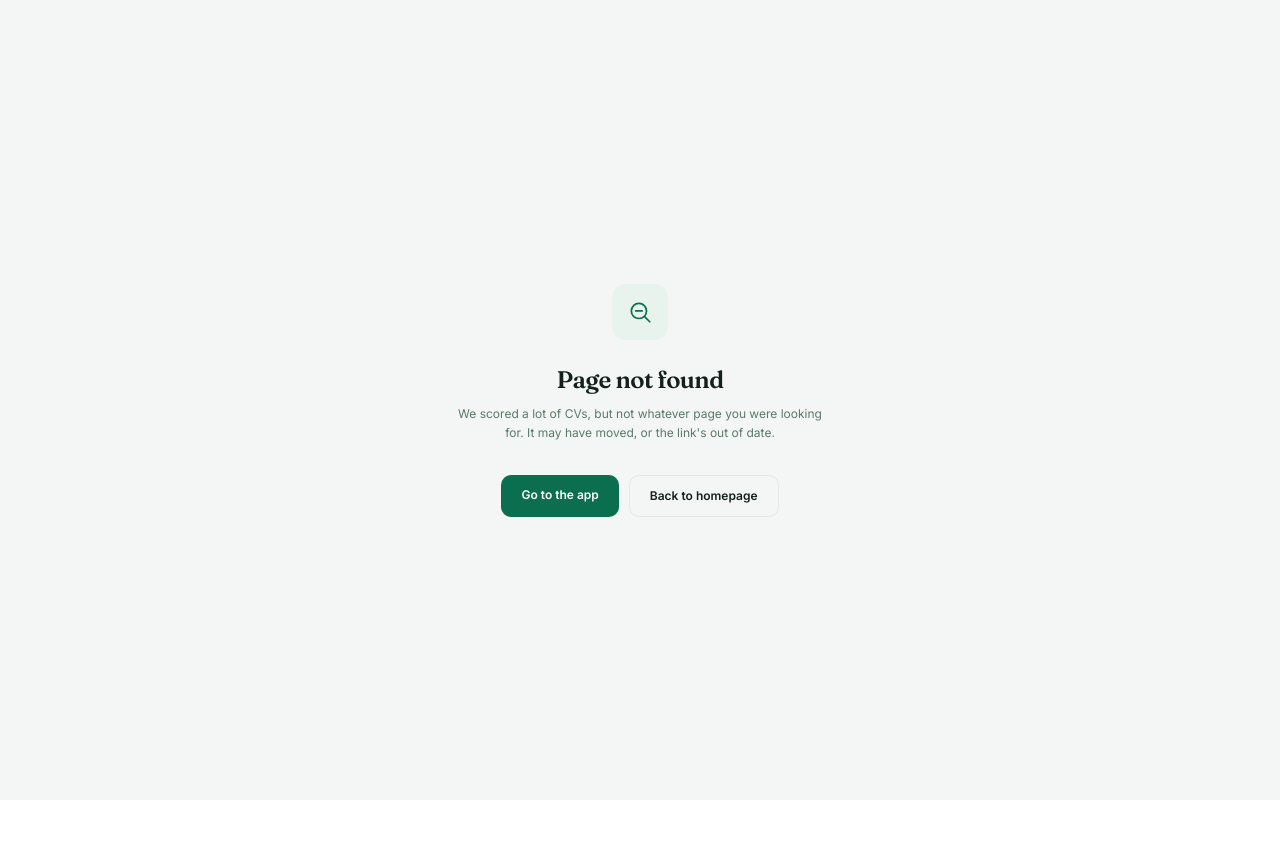
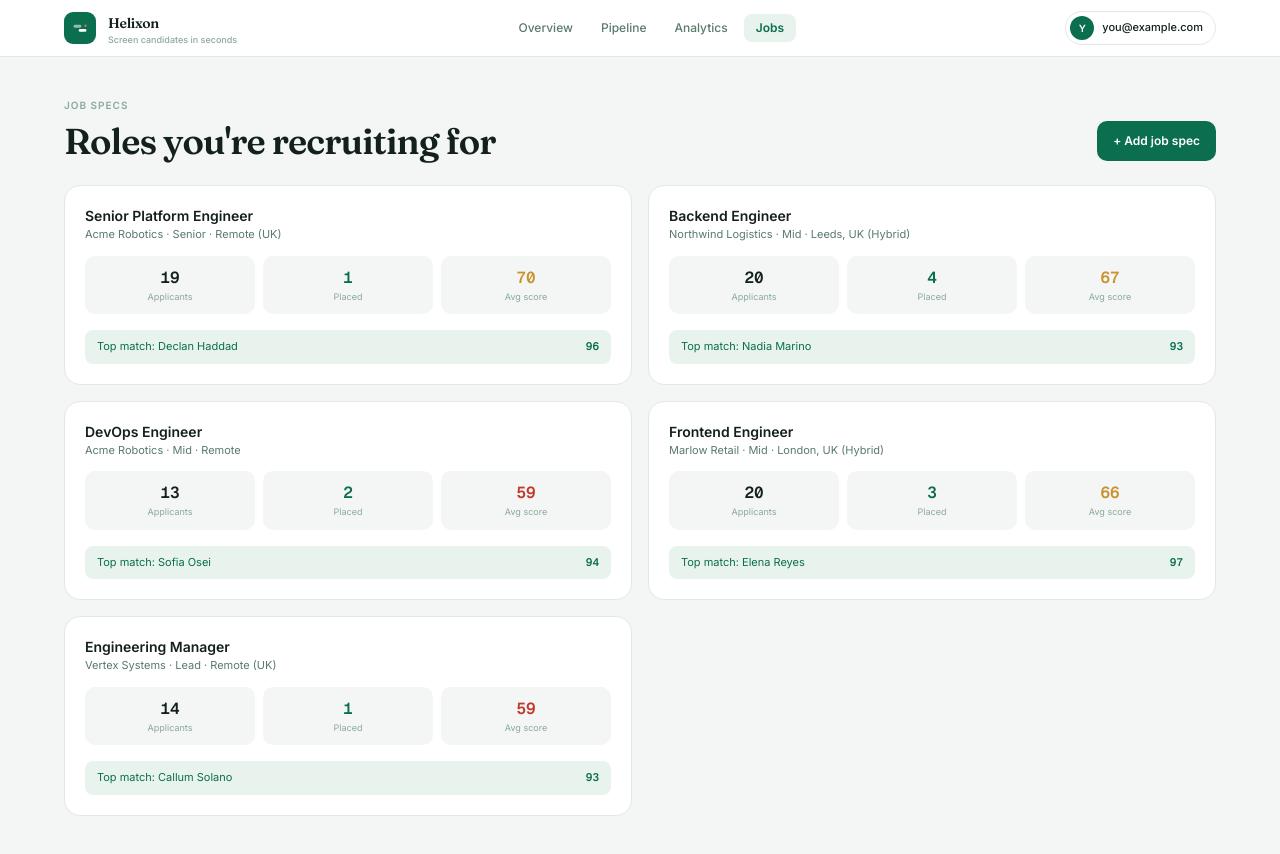
Before and after one commit to Conorthomas1043/Helixon, a Next.js app in the folder helixon-app/: page /dashboard/jobs in a window 1280 px wide. Before the commit this address had no page. Shown: the top 854 px of the page. Before the commit the page ends 800 px from the top, so only its background shows below. Built offline with nearby package versions, Linux system fonts and the light colour scheme.

Commit message:
add jobs page.jsx

```diff
--- /dev/null
+++ b/helixon-app/app/dashboard/jobs/page.jsx
@@ -0,0 +1,97 @@
+"use client";
+import { useEffect, useMemo, useState } from "react";
+import Link from "next/link";
+import DashboardNav from "@/components/DashboardNav";
+import { getMockData } from "@/lib/mock-data";
+
+async function fetchDashboardData() {
+  return new Promise((resolve) => setTimeout(() => resolve(getMockData()), 200));
+}
+
+function scoreColor(score) {
+  if (score === null || score === undefined) return "#8aaa9a";
+  if (score >= 80) return "var(--forest)";
+  if (score >= 60) return "#c9922e";
+  return "#c0392b";
+}
+
+export default function JobsPage() {
+  const [data, setData] = useState(null);
+
+  useEffect(() => {
+    let cancelled = false;
+    fetchDashboardData().then((d) => { if (!cancelled) setData(d); });
+    return () => { cancelled = true; };
+  }, []);
+
+  const jobStats = useMemo(() => {
+    if (!data) return [];
+    return data.jobs.map((job) => {
+      const items = data.recentAnalyses.filter((a) => a.job.id === job.id);
+      const completed = items.filter((a) => a.status === "completed");
+      const placed = items.filter((a) => a.stage === "placed");
+      const avgScore = completed.length ? Math.round(completed.reduce((s, a) => s + a.score, 0) / completed.length) : 0;
+      const topCandidate = [...completed].sort((a, b) => (b.score ?? 0) - (a.score ?? 0))[0];
+      return { ...job, applicants: items.length, placed: placed.length, avgScore, topCandidate };
+    });
+  }, [data]);
+
+  return (
+    <main className="min-h-screen" style={{ background: "var(--mist)" }}>
+      <DashboardNav email={data?.email} />
+
+      <section className="max-w-[1200px] mx-auto px-6 pt-10 pb-6">
+        <div className="flex flex-col sm:flex-row sm:items-end sm:justify-between gap-4">
+          <div>
+            <p className="text-[10px] font-semibold uppercase tracking-widest mb-2" style={{ color: "#8aaa9a" }}>Job specs</p>
+            <h1 className="text-3xl sm:text-4xl font-semibold tracking-tight" style={{ color: "#13201b", fontFamily: "var(--font-display)" }}>
+              Roles you're recruiting for
+            </h1>
+          </div>
+          <button className="inline-flex items-center justify-center gap-1.5 text-xs font-semibold px-4 py-3 rounded-[10px] text-white shrink-0" style={{ background: "var(--forest)" }}>
+            + Add job spec
+          </button>
+        </div>
+      </section>
+
+      {!data ? (
+        <div className="max-w-[1200px] mx-auto px-6"><p className="text-xs" style={{ color: "#5a7a6a" }}>Loading…</p></div>
+      ) : (
+        <section className="max-w-[1200px] mx-auto px-6 pb-24">
+          <div className="grid grid-cols-1 sm:grid-cols-2 gap-4">
+            {jobStats.map((job) => (
+              <div key={job.id} className="rounded-[16px] p-5" style={{ background: "white", border: "1px solid var(--border)" }}>
+                <div className="flex items-start justify-between mb-3">
+                  <div>
+                    <p className="text-sm font-semibold" style={{ color: "#13201b" }}>{job.title}</p>
+                    <p className="text-[11px]" style={{ color: "#5a7a6a" }}>{job.company} · {job.seniority} · {job.location}</p>
+                  </div>
+                </div>
+                <div className="grid grid-cols-3 gap-2 mb-4">
+                  <div className="rounded-[10px] p-2.5 text-center" style={{ background: "var(--mist)" }}>
+                    <p className="text-base font-semibold" style={{ fontFamily: "var(--font-mono)", color: "#13201b" }}>{job.applicants}</p>
+                    <p className="text-[9px]" style={{ color: "#8aaa9a" }}>Applicants</p>
+                  </div>
+                  <div className="rounded-[10px] p-2.5 text-center" style={{ background: "var(--mist)" }}>
+                    <p className="text-base font-semibold" style={{ fontFamily: "var(--font-mono)", color: "var(--forest)" }}>{job.placed}</p>
+                    <p className="text-[9px]" style={{ color: "#8aaa9a" }}>Placed</p>
+                  </div>
+                  <div className="rounded-[10px] p-2.5 text-center" style={{ background: "var(--mist)" }}>
+                    <p className="text-base font-semibold" style={{ fontFamily: "var(--font-mono)", color: scoreColor(job.avgScore) }}>{job.avgScore || "—"}</p>
+                    <p className="text-[9px]" style={{ color: "#8aaa9a" }}>Avg score</p>
+                  </div>
+                </div>
+                {job.topCandidate && (
+                  <Link href={`/analyse/${job.topCandidate.id}`} className="flex items-center justify-between text-[11px] px-3 py-2 rounded-[8px]" style={{ background: "var(--mint)" }}>
+                    <span style={{ color: "var(--forest)" }}>Top match: {job.topCandidate.candidate.name}</span>
+                    <span className="font-semibold" style={{ color: "var(--forest)", fontFamily: "var(--font-mono)" }}>{job.topCandidate.score}</span>
+                  </Link>
+                )}
+              </div>
+            ))}
+          </div>
+        </section>
+      )}
+    </main>
+  );
+}
```
